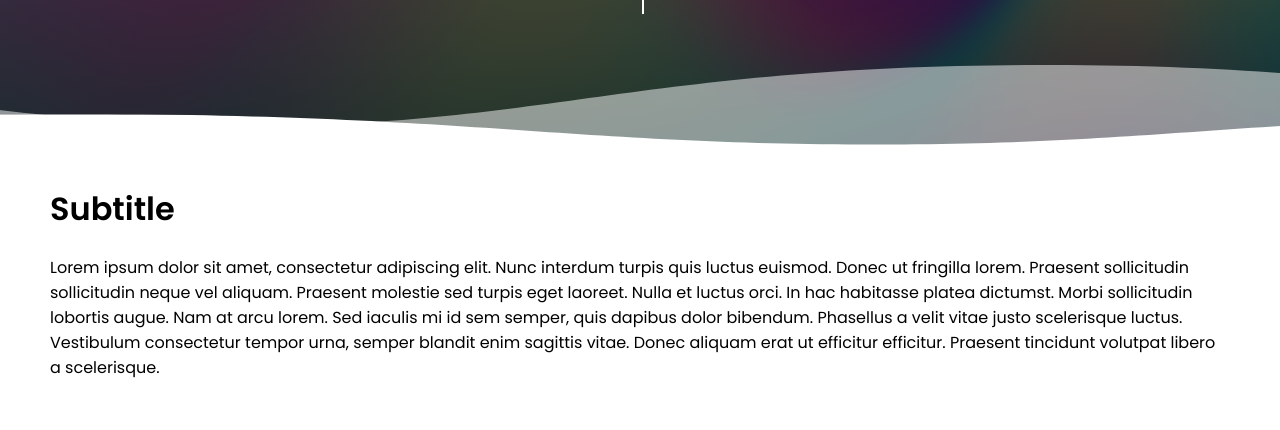
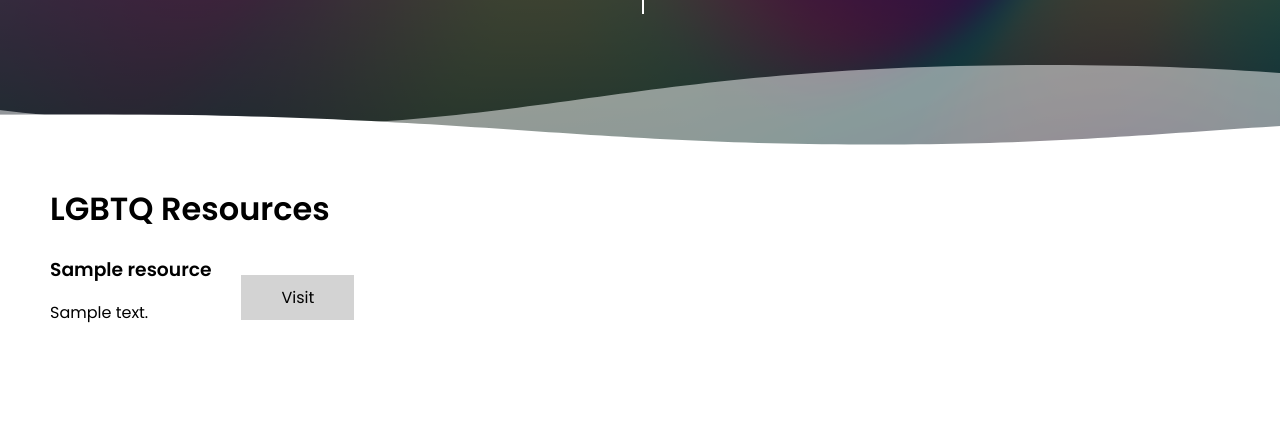
Before and after one commit to captain-camel/Sociology-Final-Project, a Django app: page / in a window 1280 px wide. Shown: the part 694-1124 px from the top of the page. After the commit the page ends 1017 px from the top, so only its background shows below. Run offline with Django 4.2, Linux system fonts and the light colour scheme; tables that the repository leaves empty hold one stand-in row (values such as "Sample post"); parts of the project's set-up code (start-up, migrations or seed data) failed here and were passed over.

Commit message:
Add Resource model and list on homepage

```diff
--- a/main/admin.py
+++ b/main/admin.py
@@ -1,6 +1,7 @@
 from django.contrib import admin
 
-from .models import Question, Answer
+from .models import Question, Answer, Resource
 
 admin.site.register(Question)
 admin.site.register(Answer)
+admin.site.register(Resource)
--- a/main/models.py
+++ b/main/models.py
@@ -30,3 +30,8 @@ class Answer(models.Model):
 
     def __string__(self):
         return self.text
+
+class Resource(models.Model):
+    name = models.TextField()
+    description = models.TextField()
+    link = models.URLField()
--- a/main/static/main/index.css
+++ b/main/static/main/index.css
@@ -92,7 +92,7 @@ html, body {
     flex: 0 1 auto;
 }
 
-a:link, a:visited {
+.questions-link:link, .questions-link:visited {
     padding: 10px 20px;
 
     background-color: white;
@@ -103,9 +103,8 @@ a:link, a:visited {
     display: inline-block;
 }
 
-a:hover, a:active {
+.questions-link:hover, .questions-link:active {
     background-color: lightgray;
-    color: black;
 }
 
 .waves {
@@ -161,3 +160,38 @@ a:hover, a:active {
     margin: 50px;
     margin-top: 0;
 }
+
+.resource {
+    display: flex;
+    flex-direction: row;
+}
+
+.resource-name {
+    margin: 0;
+}
+
+.resource-name a {
+    color: inherit;
+    text-decoration: inherit;
+}
+
+.resource-left {
+    margin-right: 30px;
+}
+
+.resource-link:link, .resource-link:visited {
+    margin-top: auto;
+    margin-bottom: auto;
+
+    padding: 10px 40px;
+
+    background-color: lightgray;
+    color: black;
+
+    text-align: center;
+    text-decoration: none;
+}
+
+.resource-link:hover, .resource-link:active {
+    background-color: lightgray;
+}
--- a/main/templates/main/index.html
+++ b/main/templates/main/index.html
@@ -42,11 +42,31 @@
     </div>
 
     <div class="content">
-        <h1 class="content-title">Subtitle</h1>
+        <h1 class="content-title">LGBTQ Resources</h1>
 
-        <p class="content-text">
-            Lorem ipsum dolor sit amet, consectetur adipiscing elit. Nunc interdum turpis quis luctus euismod. Donec ut fringilla lorem. Praesent sollicitudin sollicitudin neque vel aliquam. Praesent molestie sed turpis eget laoreet. Nulla et luctus orci. In hac habitasse platea dictumst. Morbi sollicitudin lobortis augue. Nam at arcu lorem. Sed iaculis mi id sem semper, quis dapibus dolor bibendum. Phasellus a velit vitae justo scelerisque luctus. Vestibulum consectetur tempor urna, semper blandit enim sagittis vitae. Donec aliquam erat ut efficitur efficitur. Praesent tincidunt volutpat libero a scelerisque.
-        </p>
+        {% for resource in resources %}
+            <div class="resource">
+                <div class="resource-left">
+                    <h3 class="resource-name"><a href="{{ resource.link }}">{{ resource.name }}</a></h3>
+                    <p>
+                        {{ resource.description }}
+                    </p>
+                </div>
+
+                <a href="{{ resource.link }}" class="resource-link">Visit</a>
+            </div>
+        {% endfor %}
+
+        {% comment %} <div class="resource">
+            <div class="resource-left">
+                <h3 class="resource-title"><a href="">The Trevor Project</a></h3>
+                <p>
+                    Lorem ipsum dolor sit amet, consectetur adipiscing elit. Nunc interdum turpis quis luctus euismod. Donec ut fringilla lorem. Praesent sollicitudin sollicitudin neque vel aliquam. Praesent molestie sed turpis eget laoreet. Nulla et luctus orci. In hac habitasse platea dictumst. Morbi sollicitudin lobortis augue. Nam at arcu lorem. Sed iaculis mi id sem semper, quis dapibus dolor bibendum. Phasellus a velit vitae justo scelerisque luctus. Vestibulum consectetur tempor urna, semper blandit enim sagittis vitae. Donec aliquam erat ut efficitur efficitur. Praesent tincidunt volutpat libero a scelerisque.
+                </p>
+            </div>
+
+            <a href="https://google.com" class="resource-link">VISIT</a>
+        </div> {% endcomment %}
     </div>
 
 </body>
--- a/main/views.py
+++ b/main/views.py
@@ -1,13 +1,20 @@
 import random
+import resource
 
 from django.http import Http404, HttpResponseRedirect
 from django.shortcuts import get_object_or_404, render
 from django.urls import reverse
 
-from .models import Question, Answer
+from .models import Question, Answer, Resource
 
 def index(request):
-    return render(request, 'main/index.html')
+    resources = Resource.objects.all()
+
+    context = {
+        'resources': resources,
+    }
+
+    return render(request, 'main/index.html', context)
 
 def questions(request):
     questions = Question.objects.order_by('-date')
```
Also changed, not shown: main/migrations/0002_resource.py (added).
